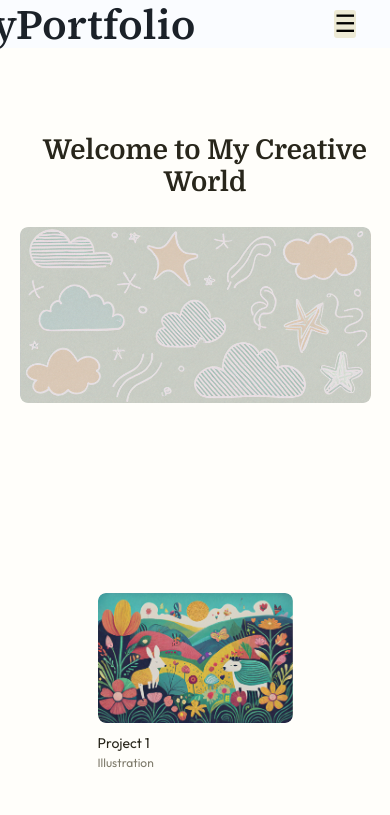
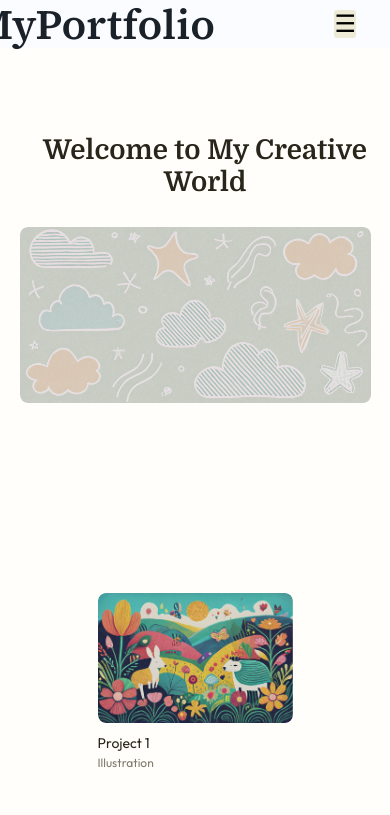
Before and after one commit to Gaurav-meena95/S-W-Capstone-Project-Gaurav-Meena, a plain HTML site: page index.html in a window 390 px wide. Shown: the top 815 px of the page. Drawn offline with Linux system fonts and the light colour scheme.

Commit message:
make some changes

```diff
--- a/index.css
+++ b/index.css
@@ -116,6 +116,7 @@ body{
     width: 25%;
     height: 20%;
     margin: 2%;
+
 
 }
 .colage-img img{
@@ -301,7 +302,6 @@ footer{
     margin-top: 15vh;
 }
 
-
 @media only screen and (max-width: 1024px) {
     .colage-img {
         width: 300px;
@@ -357,7 +357,8 @@ footer{
         font-size: 12px;
     }
     .nav-left{
-        font-family: 100px;
+        font-size: 100px;
+        margin-left: 5%;
     }
     .seemore button{
         width: 15%;
```
